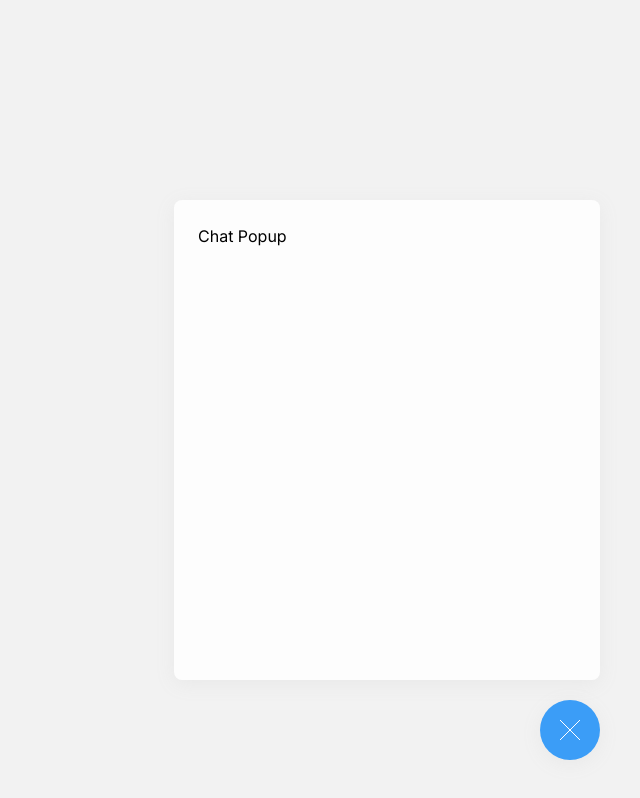
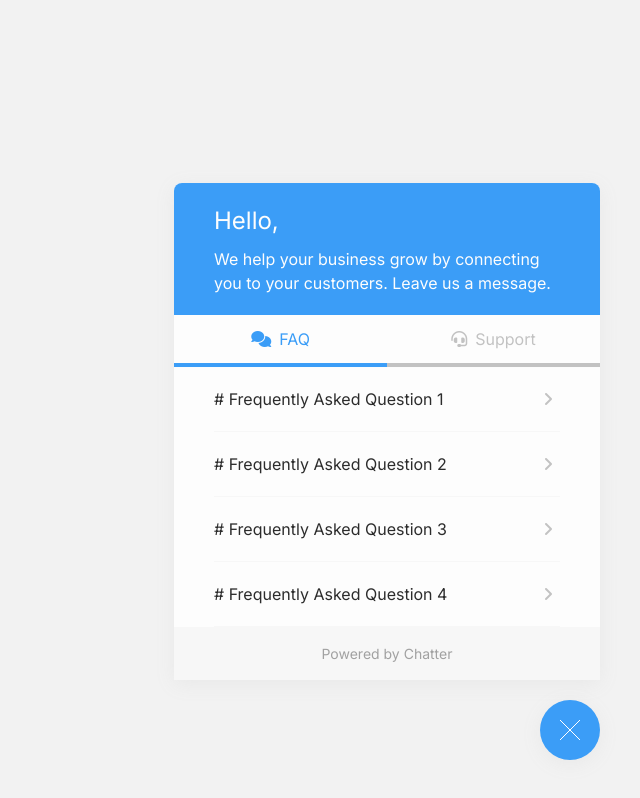
Before and after one commit to shrijan-core/Chatter-Chat-Widget, a React (Vite) app: page / in a window 1280 px wide. Both pictures are taken after a click on the button 1210 px from the left and 730 px from the top of the page. Shown: the whole page, without its empty margins (640-1280 px from the left). Built offline with nearby package versions, Linux system fonts and the light colour scheme.

Commit message:
Add componentes to chat popup

```diff
--- a/src/components/ChatPopup/index.tsx
+++ b/src/components/ChatPopup/index.tsx
@@ -1,4 +1,10 @@
+// packages
 import { motion } from 'framer-motion';
+
+// commpon components
+import Brand from './common/Brand';
+import ChatTabs from './common/Tabs';
+import ChatHeader from './common/Header';
 
 // types
 import { ChatPopupProps } from './types';
@@ -17,9 +23,11 @@ const ChatPopup = ({ isOpen }: ChatPopupProps) => {
         open: { opacity: 1, y: -80 },
         closed: { opacity: 0, y: 0 },
       }}
-      className='w-[426px] rounded-lg bg-neutral-100 p-6 h-[480px] shadow-main absolute right-10 bottom-10'
+      className='w-[426px] overflow-hidden rounded-lg rounded-b-none bg-neutral-100 shadow-main absolute right-10 bottom-10'
     >
-      <p>Chat Popup</p>
+      <ChatHeader />
+      <ChatTabs />
+      <Brand />
     </motion.div>
   );
 };
```
